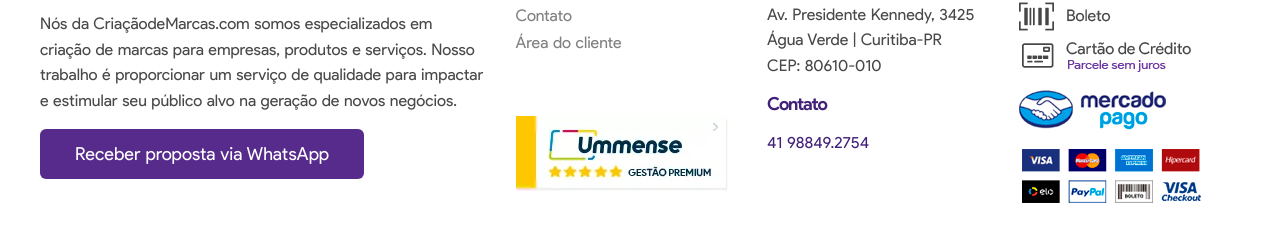
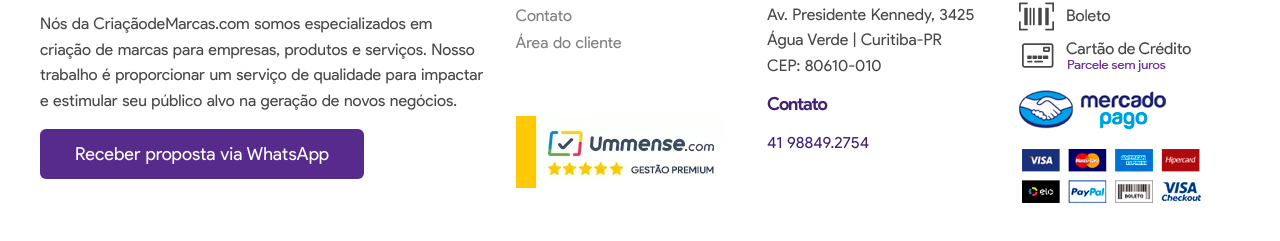
Before and after one commit to renonreis/criacaodemarcas, a Nuxt app: page /video in a window 1280 px wide. Shown: the part 1092-1333 px from the top of the page. Built offline with nearby package versions, Linux system fonts and the light colour scheme; some icons are missing.

Commit message:
Ajustes home

```diff
--- a/components/Footer.vue
+++ b/components/Footer.vue
@@ -62,17 +62,17 @@
                   <a href="https://www.ummense.com/promo/evonline" target="_blank" class="selo-ummense">
                     <picture>
                       <source
-                        srcset="~/assets/img/webp/selo-ummense.webp"
+                        srcset="~/assets/img/webp/selo-premium-ummense.webp"
                         type="image/webp"
                       />
                       <source
-                        srcset="~/assets/img/selo-ummense.png"
+                        srcset="~/assets/img/selo-premium-ummense.jpg"
                         type="image/png"
                       />
                       <img
                         class="selo-ummense"
                         loading="lazy"
-                        src="~/assets/img/selo-ummense.png"
+                        src="~/assets/img/selo-premium-ummense.jpg"
                         alt
                       />
                     </picture>
--- a/pages/index.vue
+++ b/pages/index.vue
@@ -820,7 +820,7 @@
         </div>
       </div>
     </div>
-    <div class="grid-container brindes">
+    <div class="grid-container brindes" v-if="false">
       <div class="grid-x grid-padding-x text-center ">
         <div class="cell title">
           <h2 class="nomargin">Conheça outros serviços gráficos</h2>
```
Also changed, not shown: assets/img/selo-premium-ummense.jpg (added), assets/img/webp/selo-premium-ummense.webp (added).
